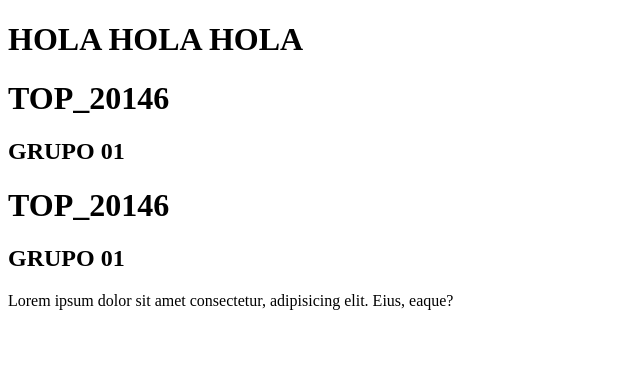
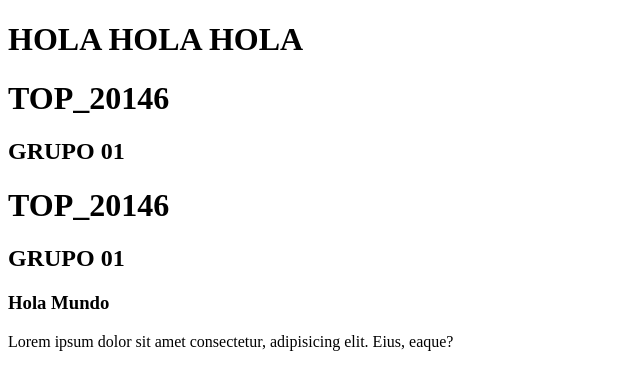
Before and after one commit to juansierra02/TPO_24146_01, a plain HTML site: page index.html in a window 1280 px wide. Shown: the whole page, without its empty margins (0-640 px from the left). Drawn offline with Linux system fonts and the light colour scheme.

Commit message:
prueba de rama

```diff
--- a/index.html
+++ b/index.html
@@ -11,6 +11,7 @@
     <H2>GRUPO 01</H2>
     <h1>TOP_20146</h1>
     <H2>GRUPO 01</H2>
+    <h3>Hola Mundo</h3>
 
     <footer>
         <p>Lorem ipsum dolor sit amet consectetur, adipisicing elit. Eius, eaque?</p>
```
